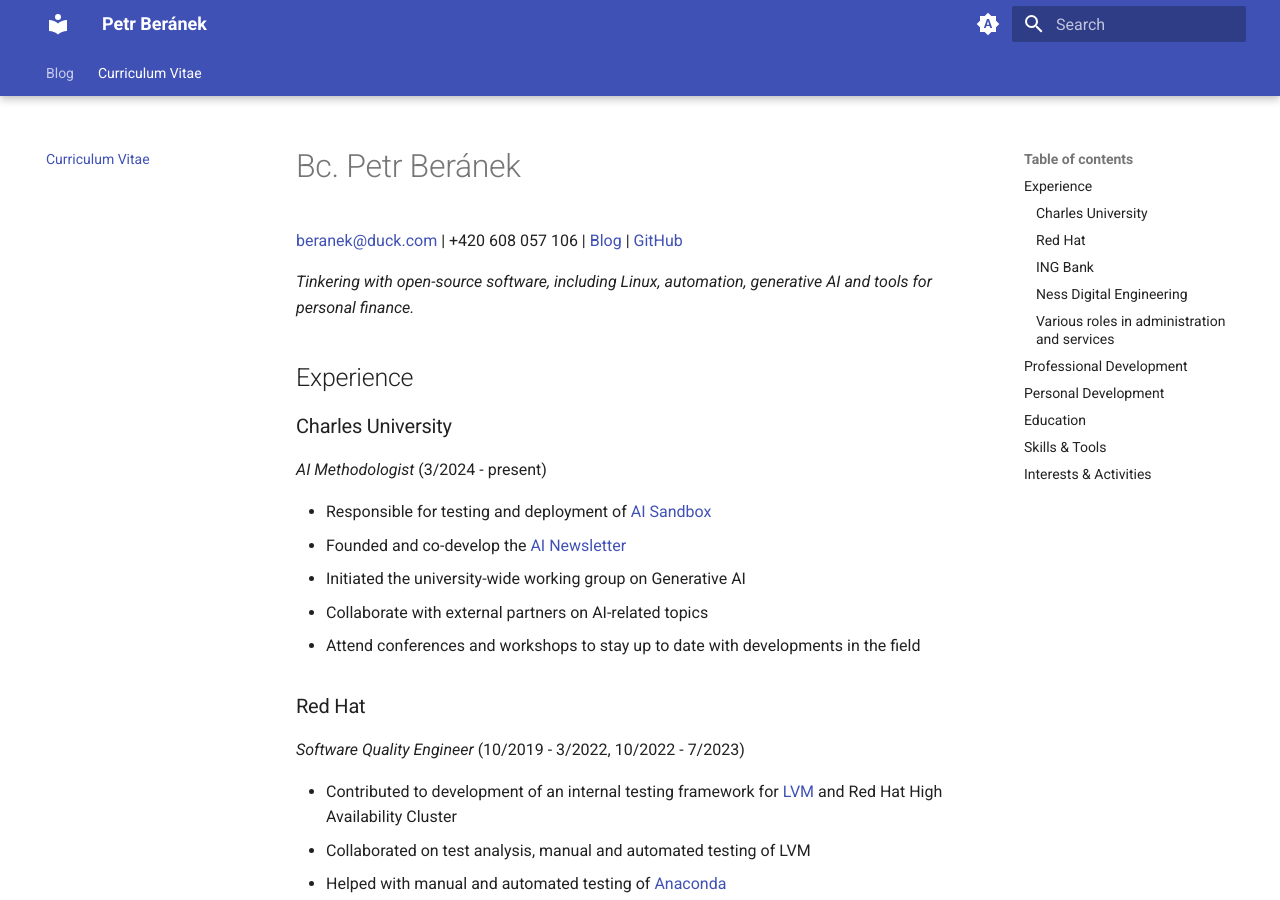
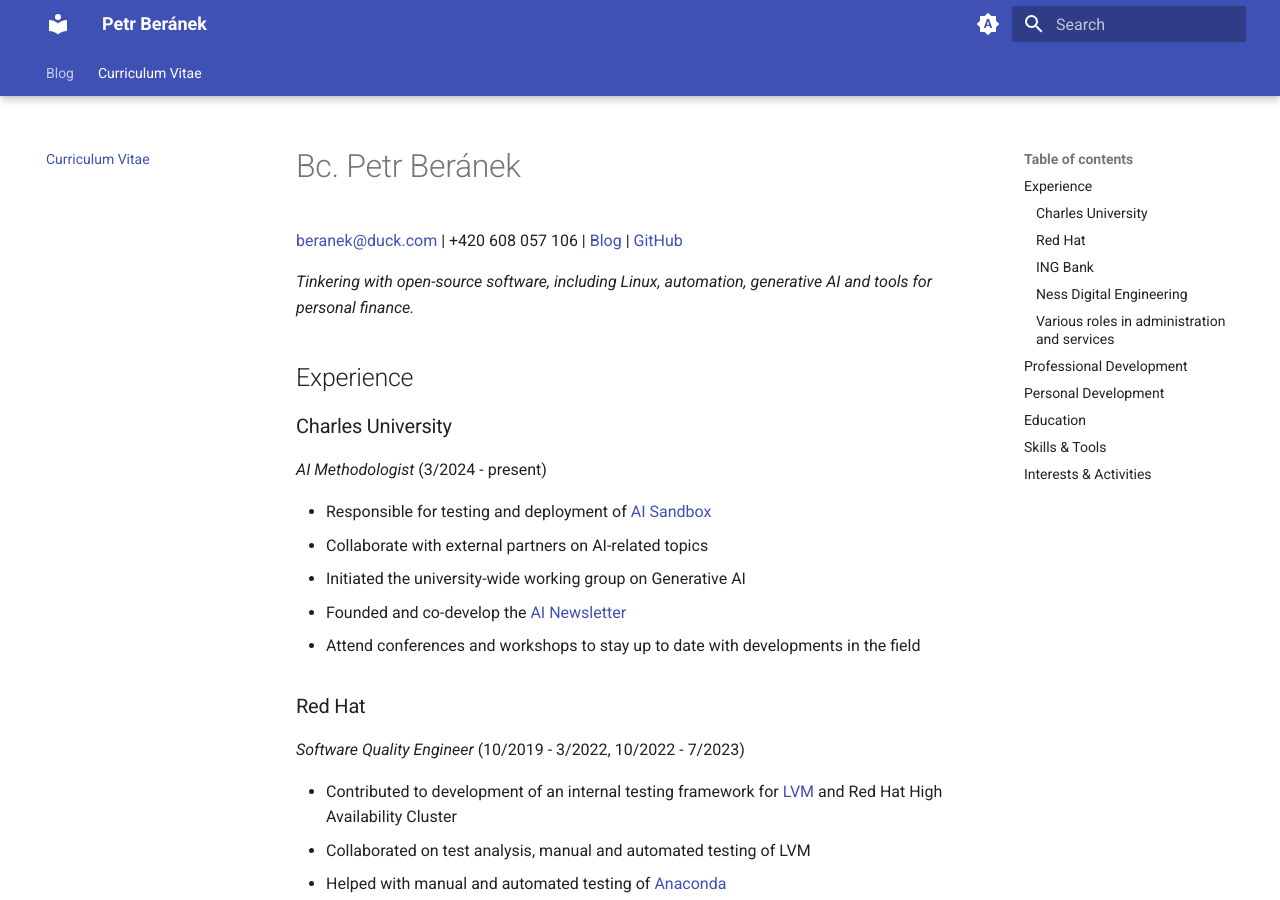
Before and after one commit to peberanek/peberanek.github.io, an MkDocs documentation site: the page built from docs/cv.md, in a window 1280 px wide and 900 px high. Built offline with MkDocs 1.6.1 and Material for MkDocs 9.7.7, drawn with Linux system fonts in a browser that asks for light colours.

```diff
--- a/docs/cv.md
+++ b/docs/cv.md
@@ -11,9 +11,9 @@
 _AI Methodologist_ (3/2024 - present)
 
 * Responsible for testing and deployment of [AI Sandbox](https://github.com/peberanek/ai-sandbox){:target="_blank"}
+* Collaborate with external partners on AI-related topics
+* Initiated the university-wide working group on Generative AI
 * Founded and co-develop the [AI Newsletter](https://ai.cuni.cz/AI-64.html){:target="_blank"}
-* Initiated the university-wide working group on Generative AI
-* Collaborate with external partners on AI-related topics
 * Attend conferences and workshops to stay up to date with developments in the field
 
 ### Red Hat
```
Also changed, not shown: 1 other file.
